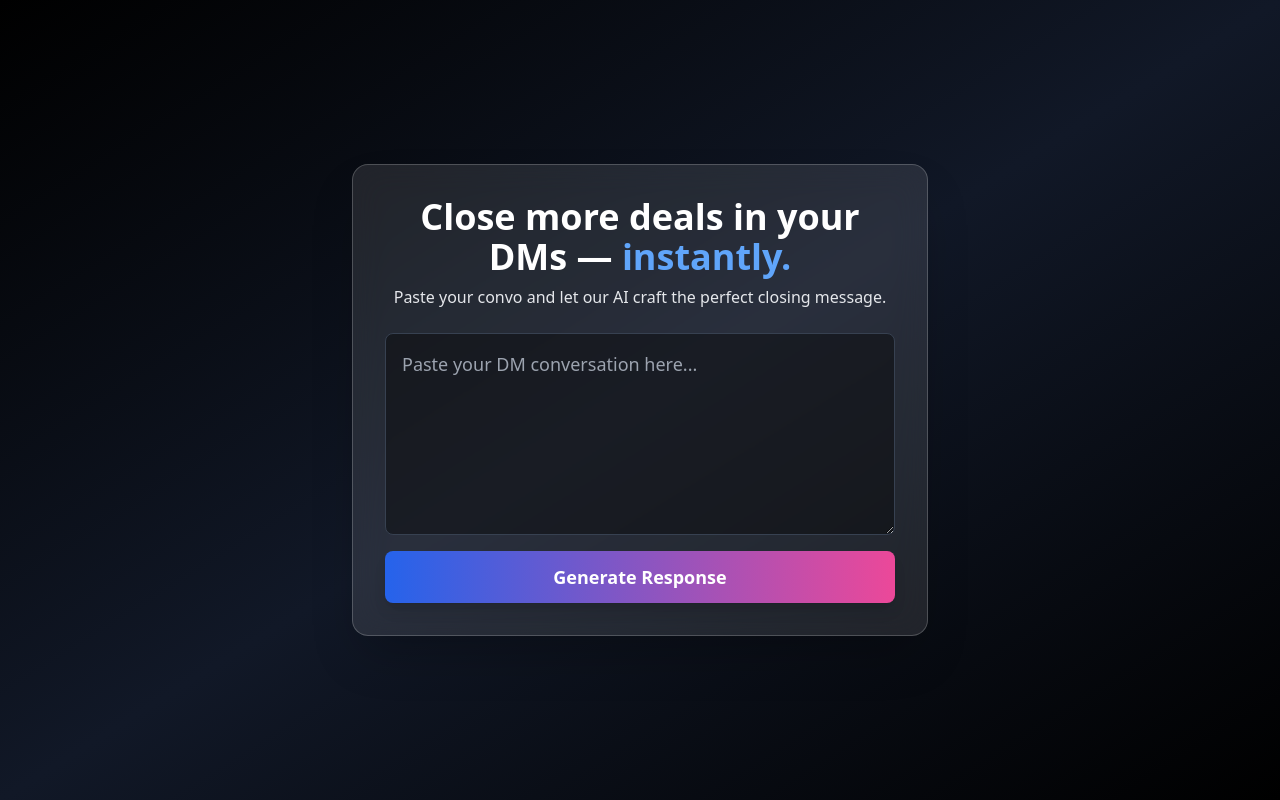
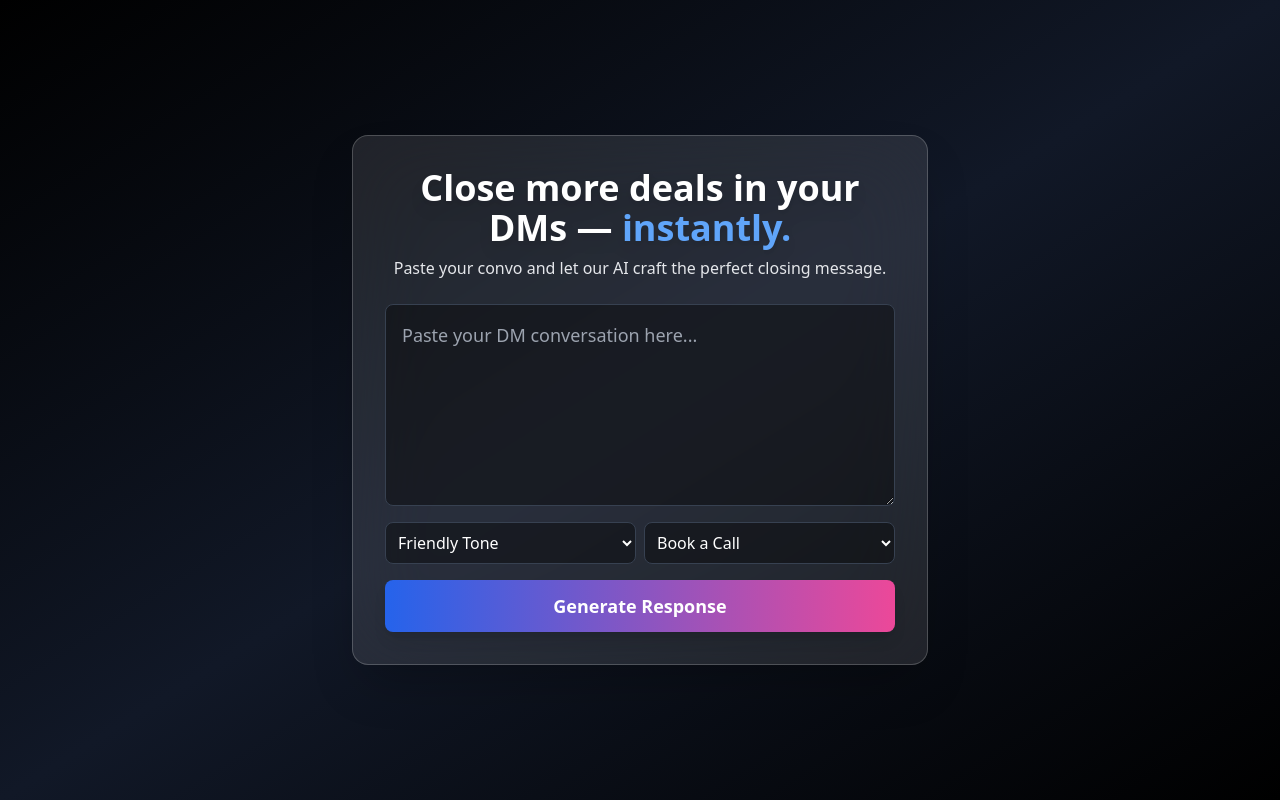
Before and after one commit to joshnangia/omen-dm-closer, a Next.js app: page / in a window 1280 px wide. Built offline with nearby package versions, Linux system fonts and the light colour scheme.

Commit message:
Update page.tsx

```diff
--- a/src/app/page.tsx
+++ b/src/app/page.tsx
@@ -1,11 +1,26 @@
 'use client';
 
 import React, { useState } from 'react';
+
+const tones = [
+  { label: "Friendly", value: "friendly" },
+  { label: "Urgent", value: "urgent" },
+  { label: "Luxury", value: "luxury" },
+  { label: "Casual", value: "casual" },
+];
+
+const goals = [
+  { label: "Book a Call", value: "book_call" },
+  { label: "Close Sale", value: "close_sale" },
+  { label: "Handle Objection", value: "handle_objection" },
+];
 
 export default function Home() {
   const [input, setInput] = useState('');
   const [output, setOutput] = useState('');
   const [loading, setLoading] = useState(false);
+  const [tone, setTone] = useState(tones[0].value);
+  const [goal, setGoal] = useState(goals[0].value);
 
   const handleSubmit = async (e: React.FormEvent) => {
     e.preventDefault();
@@ -15,7 +30,7 @@ export default function Home() {
       const res = await fetch('/api/closer', {
         method: 'POST',
         headers: { 'Content-Type': 'application/json' },
-        body: JSON.stringify({ input }),
+        body: JSON.stringify({ input, tone, goal }),
       });
       const data = await res.json();
       setOutput(data.output);
@@ -27,8 +42,9 @@ export default function Home() {
 
   return (
     <main className="min-h-screen flex flex-col items-center justify-center bg-gradient-to-br from-black via-gray-900 to-black px-4">
-      <div className="w-full max-w-xl bg-white/10 backdrop-blur-lg rounded-2xl shadow-2xl p-8 flex flex-col items-center border border-white/20">
-        <h1 className="text-3xl md:text-4xl font-extrabold text-white text-center mb-2">
+      {/* Glassy Card */}
+      <div className="w-full max-w-xl bg-white/10 backdrop-blur-2xl rounded-2xl shadow-2xl p-8 flex flex-col items-center border border-white/20">
+        <h1 className="text-3xl md:text-4xl font-extrabold text-white text-center mb-2 drop-shadow-lg">
           Close more deals in your DMs — <span className="text-blue-400">instantly.</span>
         </h1>
         <p className="text-gray-200 text-center mb-6">
@@ -43,6 +59,26 @@ export default function Home() {
             required
             rows={6}
           />
+          <div className="flex gap-2">
+            <select
+              className="flex-1 p-2 rounded-lg bg-black/40 text-white border border-gray-700"
+              value={tone}
+              onChange={e => setTone(e.target.value)}
+            >
+              {tones.map(t => (
+                <option key={t.value} value={t.value}>{t.label} Tone</option>
+              ))}
+            </select>
+            <select
+              className="flex-1 p-2 rounded-lg bg-black/40 text-white border border-gray-700"
+              value={goal}
+              onChange={e => setGoal(e.target.value)}
+            >
+              {goals.map(g => (
+                <option key={g.value} value={g.value}>{g.label}</option>
+              ))}
+            </select>
+          </div>
           <button
             className="w-full py-3 rounded-lg bg-gradient-to-r from-blue-600 to-pink-500 text-white font-bold text-lg shadow-lg hover:scale-105 transition-transform duration-200"
             type="submit"
```
